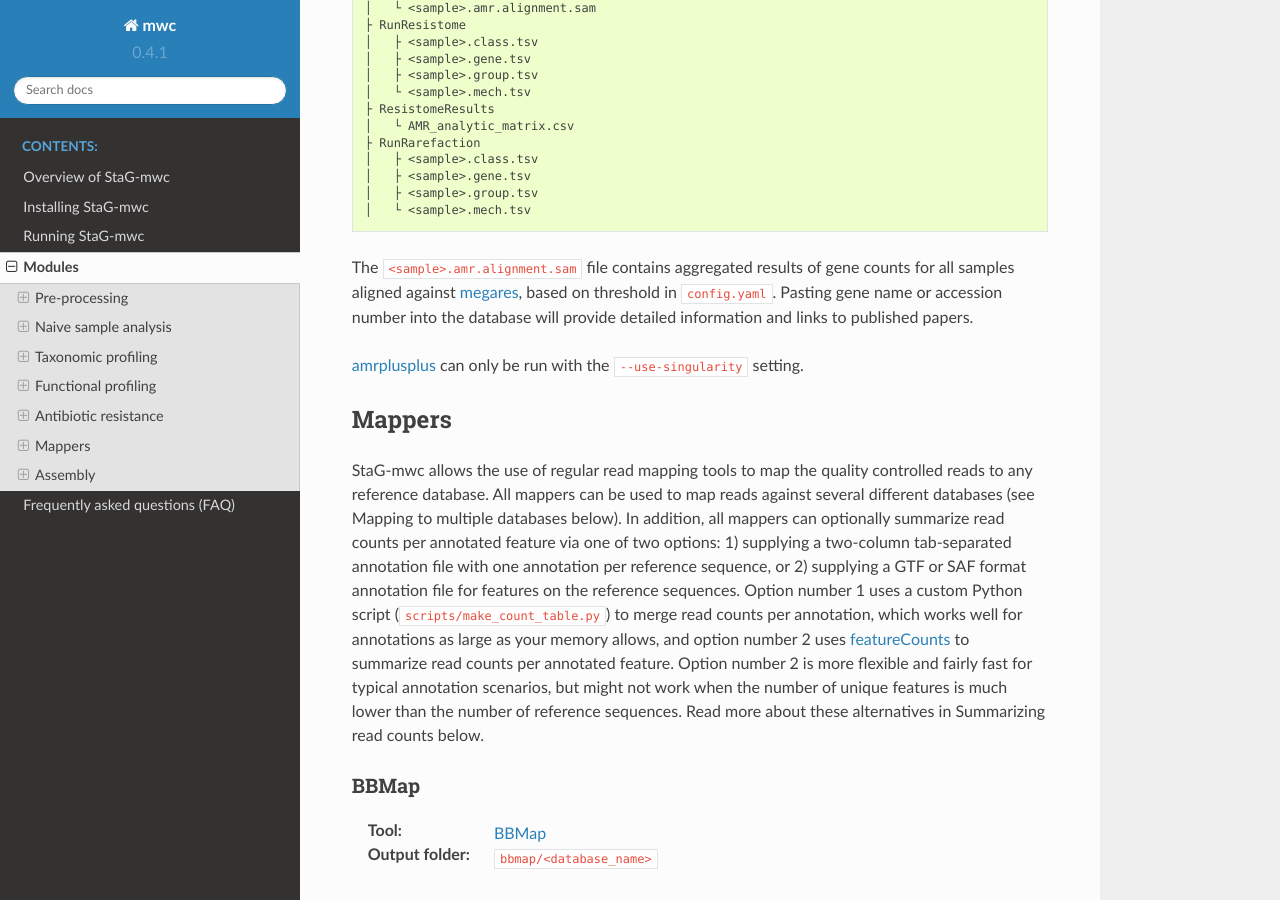
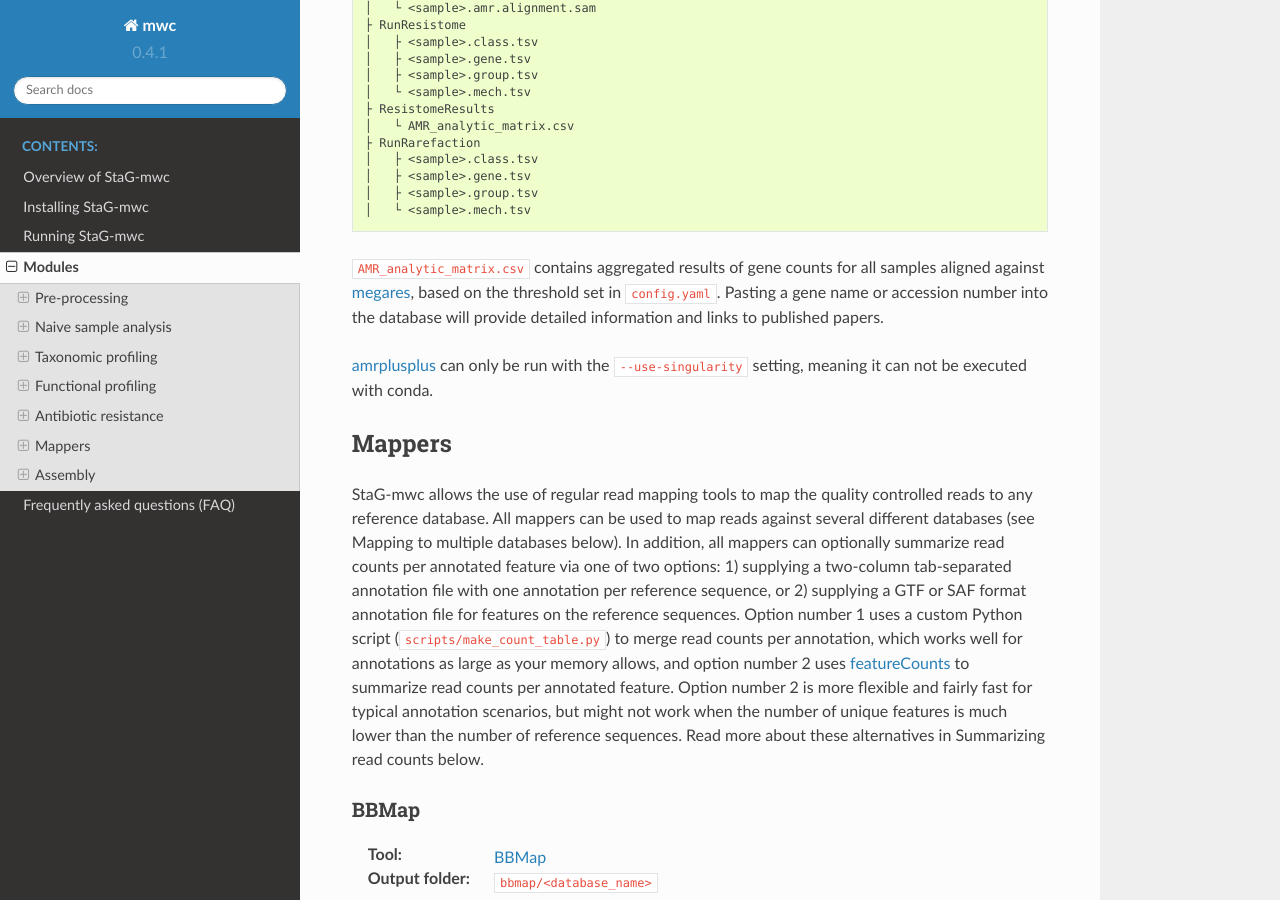
Before and after one commit to ctmrbio/stag-mwc, a Sphinx documentation site: the page built from docs/source/modules.rst, in a window 1280 px wide and 900 px high, scrolled down 5380 px. Built offline with Sphinx 7.4.7 and the Read the Docs theme 2.0.0, drawn with Linux system fonts in a browser that asks for light colours.

Commit message:
updated modules.rst

```diff
--- a/docs/source/modules.rst
+++ b/docs/source/modules.rst
@@ -277,12 +277,13 @@ produce antibiotic resistance gene profiles. Output will structured as::
         │   ├ <sample>.group.tsv
         │   └ <sample>.mech.tsv
 
-The ``<sample>.amr.alignment.sam`` file contains aggregated results of gene counts for all
-samples aligned against `megares`_, based on threshold in ``config.yaml``. Pasting gene
-name or accession number into the database will provide detailed information and links to
+``AMR_analytic_matrix.csv`` contains aggregated results of gene counts for all samples
+aligned against `megares`_, based on the threshold set in ``config.yaml``. Pasting a gene name
+or accession number into the database will provide detailed information and links to
 published papers.
 
-`amrplusplus`_ can only be run with the ``--use-singularity`` setting.
+`amrplusplus`_ can only be run with the ``--use-singularity`` setting, meaning it can not be
+executed with conda.
 
 Mappers
 *******
```
